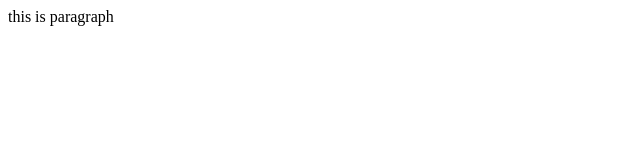
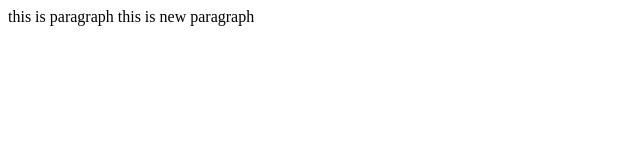
Before and after one commit to MansiButola1234/local-repo, a plain HTML site: page index.html in a window 1280 px wide. Shown: the whole page, without its empty margins (0-640 px from the left). Drawn offline with Linux system fonts and the light colour scheme.

Commit message:
add this file

```diff
--- a/index.html
+++ b/index.html
@@ -1,3 +1,4 @@
 <p>
     this is paragraph
+    this is new paragraph
 </p>
```
